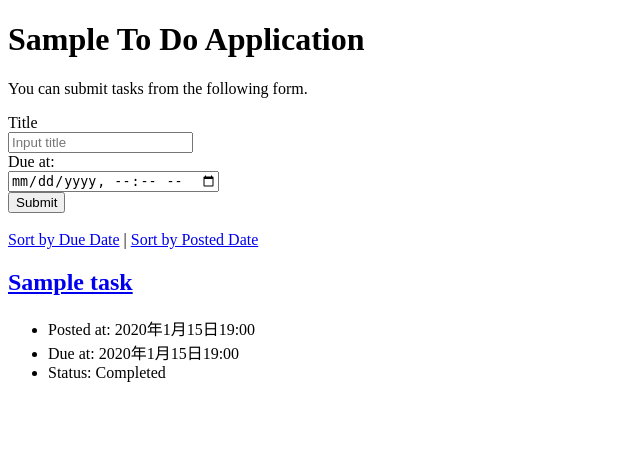
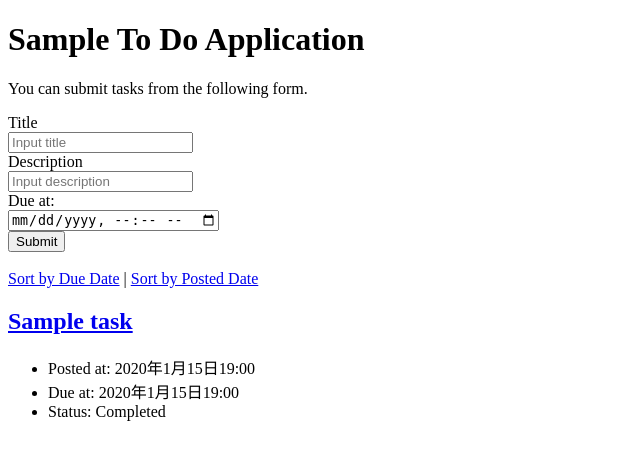
Before and after one commit to o-ren-zi/django-test-exercise, a Django app: page / in a window 1280 px wide. Shown: the top 460 px of the page, without its empty margins (0-640 px from the left). Run offline with Django 5.2, Linux system fonts and the light colour scheme; tables that the repository leaves empty hold one stand-in row (values such as "Sample post").

Commit message:
登録時に詳細文を書き込めるようにした

```diff
--- a/todo/templates/todo/index.html
+++ b/todo/templates/todo/index.html
@@ -14,6 +14,10 @@
 <div>
 <label for="titleInput">Title</label><br>
 <input id="titleInput" name="title" type="text" placeholder="Input title">
+</div>
+<div>
+<label for="descriptionInput">Description</label><br>
+<input id="descriptionInput" name="description" type="text" placeholder="Input description">
 </div>
 <div>
 <label for="dueInput">Due at:</label><br>
```
